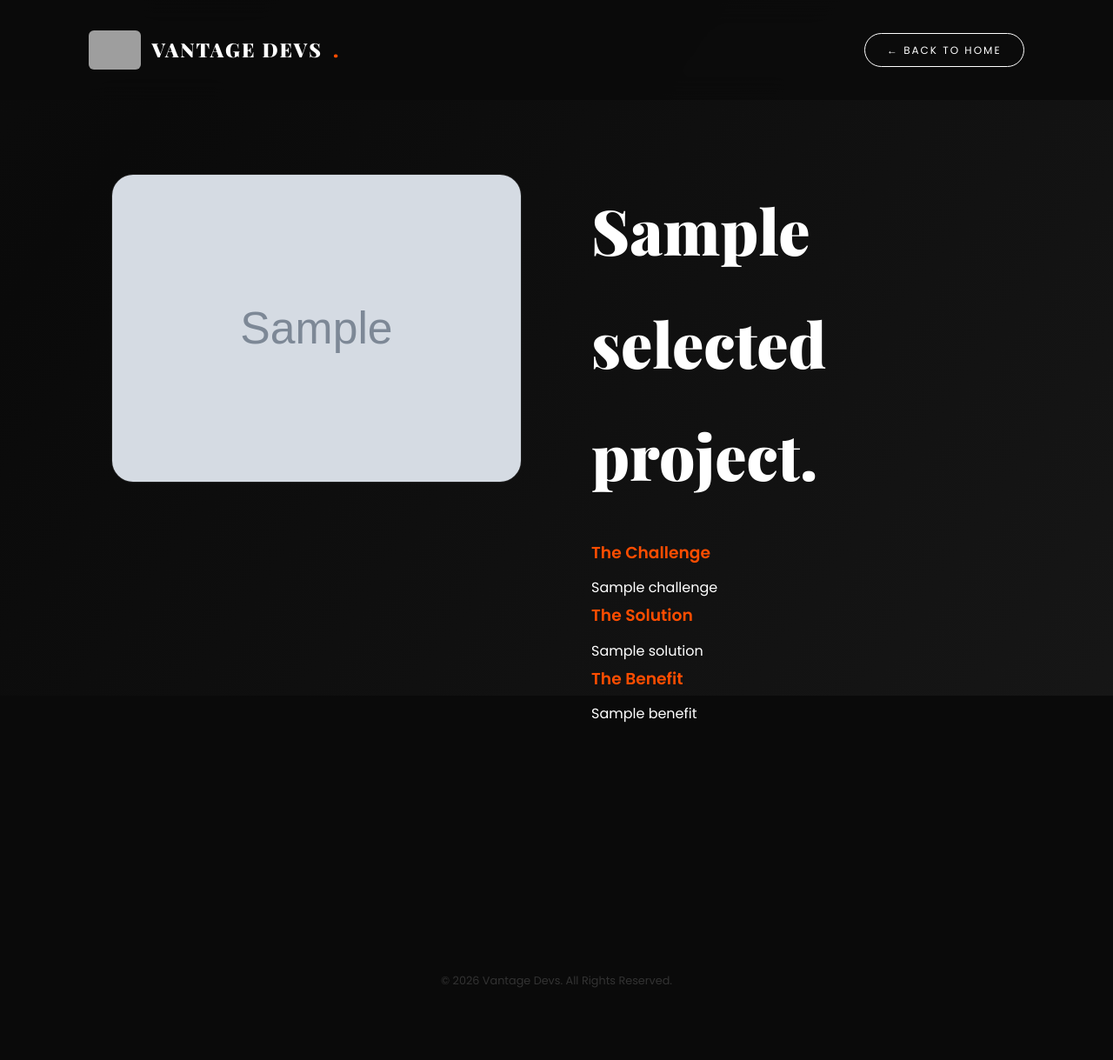
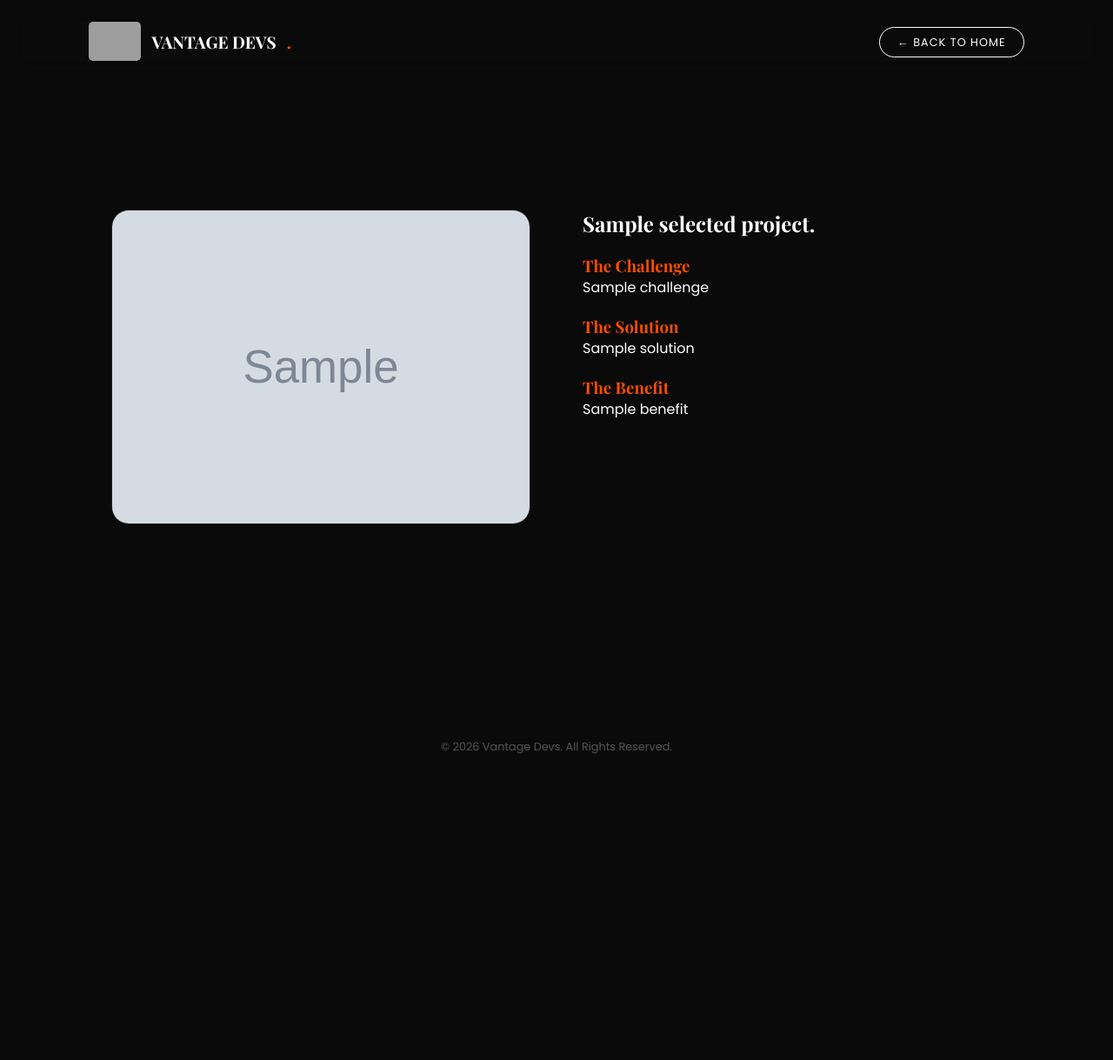
Before and after one commit to Abdulrehmanqureshi01/my-portfolio, a Flask app: template templates/index.html in a window 1280 px wide. Shown: the whole page at 87% size. After the commit the page ends 867 px from the top, so only its background shows below. Run offline with Flask 3, Linux system fonts and the light colour scheme; the template is opened without the code that fills it: most values are stand-ins (such as "Sample title", 1, 10 or a date in 2020); grey boxes marked "Sample" are stand-in pictures; grey boxes are pictures that could not be loaded.

Commit message:
Update style.css

```diff
--- a/static/style.css
+++ b/static/style.css
@@ -1,69 +1,43 @@
 :root { --bg: #0a0a0a; --accent: #ff4d00; --white: #ffffff; }
 * { margin: 0; padding: 0; box-sizing: border-box; scroll-behavior: smooth; }
-body { background-color: var(--bg); color: var(--white); font-family: 'Poppins', sans-serif; line-height: 1.8; overflow-x: hidden; }
-h1, h2, h3, h4, .logo { font-family: 'Playfair Display', serif; font-weight: 900; }
+body { background-color: var(--bg); color: var(--white); font-family: 'Poppins', sans-serif; overflow-x: hidden; }
+h1, h2, h3, .logo { font-family: 'Playfair Display', serif; }
 
-.water-bg { position: fixed; top: 0; left: 0; width: 100%; height: 100%; z-index: -1; background: linear-gradient(125deg, #0a0a0a, #1a1a1a, #0a0a0a, #1d1d1d); background-size: 400% 400%; animation: flow 15s ease infinite; }
-@keyframes flow { 0% { background-position: 0% 50%; } 50% { background-position: 100% 50%; } 100% { background-position: 0% 50%; } }
-
-/* Navbar */
-.navbar { display: flex; justify-content: space-between; align-items: center; padding: 35px 8%; position: fixed; width: 100%; top: 0; z-index: 1000; background: rgba(10,10,10,0.8); backdrop-filter: blur(15px); }
-.logo { font-size: 1.4rem; letter-spacing: 2px; }
+/* Navbar with Logo */
+.navbar { display: flex; justify-content: space-between; align-items: center; padding: 25px 8%; position: fixed; width: 100%; top: 0; z-index: 1000; background: rgba(10,10,10,0.8); backdrop-filter: blur(15px); }
+.logo { display: flex; align-items: center; gap: 12px; font-size: 1.2rem; font-weight: 700; }
 .logo span { color: var(--accent); }
-.nav-links { list-style: none; display: flex; gap: 40px; }
-.nav-links a { text-decoration: none; color: #fff; font-size: 0.75rem; letter-spacing: 2px; opacity: 0.6; transition: 0.3s; }
-.btn-rounded-nav { border: 1px solid #fff; padding: 10px 25px; border-radius: 50px; opacity: 1 !important; }
-/* --- Logo & Navbar Branding Update --- */
-.logo {
-    display: flex;
-    align-items: center;
-    gap: 12px; /* Space between the logo image and "VANTAGE DEVS" text */
-}
-
-.nav-logo-img {
-    height: 45px; /* Adjust this to make your logo look perfect */
-    width: auto;  /* Prevents the logo from looking stretched */
-    border-radius: 6px; /* Smooths the corners of your logo image */
-    transition: transform 0.3s ease;
-}
-
-.nav-logo-img:hover {
-    transform: scale(1.1); /* Makes the logo pop slightly when you hover */
-}
+.nav-logo-img { height: 45px; width: auto; border-radius: 5px; }
+.nav-links { list-style: none; display: flex; gap: 30px; align-items: center; }
+.nav-links a { text-decoration: none; color: #fff; font-size: 0.8rem; letter-spacing: 1px; opacity: 0.7; }
+.btn-rounded-nav { border: 1px solid #fff; padding: 8px 20px; border-radius: 50px; opacity: 1 !important; }
 
 /* Hero */
 .hero { height: 100vh; display: flex; align-items: center; justify-content: center; text-align: center; position: relative; }
-.hero-bg-img { position: absolute; top: 0; left: 0; width: 100%; height: 100%; background: url('https://images.unsplash.com/photo-1497215728101-856f4ea42174?q=80&w=2000') center/cover; opacity: 0.2; z-index: -1; filter: grayscale(100%); }
-.hero h1 { font-size: 6rem; line-height: 1.1; margin: 30px 0; }
+.hero-bg-img { position: absolute; top: 0; left: 0; width: 100%; height: 100%; background: url('https://images.unsplash.com/photo-1497215728101-856f4ea42174?q=80&w=2000') center/cover; opacity: 0.15; z-index: -1; }
+.hero h1 { font-size: 5rem; }
 .gradient-text { background: linear-gradient(90deg, #fff, var(--accent)); -webkit-background-clip: text; -webkit-text-fill-color: transparent; }
-.badge { background: #111; padding: 8px 25px; border-radius: 50px; border: 1px solid #222; color: var(--accent); font-size: 0.8rem; letter-spacing: 2px; text-transform: uppercase; }
 
-/* About - Large Passport Photo Size */
-.section-container { padding: 150px 10%; min-height: 100vh; display: flex; flex-direction: column; justify-content: center; }
-.about-grid { display: grid; grid-template-columns: 1.2fr 0.8fr; gap: 80px; align-items: center; }
-.section-title { font-size: 4.5rem; margin-bottom: 30px; }
-.image-wrapper img { width: 350px; height: 450px; object-fit: cover; border-radius: 20px; filter: grayscale(100%); transition: 0.6s; border: 1px solid #222; margin-left: auto; display: block; }
+/* Roulette Animation */
+.roulette-container { width: 100vw; position: relative; left: 50%; right: 50%; margin-left: -50vw; margin-right: -50vw; overflow: hidden; }
+.roulette-track { display: flex; gap: 30px; width: max-content; animation: scroll 40s linear infinite; }
+@keyframes scroll { from { transform: translateX(0); } to { transform: translateX(-50%); } }
+.work-card { width: 380px; height: 480px; border-radius: 20px; overflow: hidden; position: relative; flex-shrink: 0; text-decoration: none; border: 1px solid #222; }
+.work-card img { width: 100%; height: 100%; object-fit: cover; }
+.card-overlay { position: absolute; bottom: 0; width: 100%; padding: 20px; background: linear-gradient(transparent, rgba(0,0,0,0.9)); color: #fff; }
 
-/* Roulette */
-.roulette-container { width: 100vw; position: relative; left: 50%; right: 50%; margin-left: -50vw; margin-right: -50vw; overflow: hidden; padding: 50px 0; }
-.roulette-track { display: flex; gap: 30px; width: max-content; animation: scroll 40s linear infinite; }
-.roulette-track:hover { animation-play-state: paused; }
-@keyframes scroll { from { transform: translateX(0); } to { transform: translateX(-50%); } }
-.work-card { width: 400px; height: 500px; border-radius: 25px; overflow: hidden; position: relative; flex-shrink: 0; border: 1px solid #222; }
-.work-card img { width: 100%; height: 100%; object-fit: cover; transition: 0.5s; }
-.card-overlay { position: absolute; bottom: 0; left: 0; width: 100%; padding: 30px; background: linear-gradient(transparent, rgba(0,0,0,0.9)); color: #fff; }
-
-/* Contact */
-.contact-center { align-items: center; text-align: center; }
-.contact-cards { display: flex; gap: 30px; margin-top: 60px; width: 100%; max-width: 900px; }
-.contact-card { flex: 1; background: #111; border: 1px solid #222; padding: 50px; border-radius: 35px; text-decoration: none; color: #fff; transition: 0.4s; }
-.contact-card i { font-size: 2.5rem; color: var(--accent); margin-bottom: 20px; }
-.contact-card:hover { border-color: var(--accent); transform: translateY(-10px); }
+/* General Layout */
+.section-container { padding: 100px 10%; min-height: 100vh; display: flex; flex-direction: column; justify-content: center; }
+.about-grid { display: grid; grid-template-columns: 1fr 1fr; gap: 50px; align-items: center; }
+.image-wrapper img { width: 100%; max-width: 350px; border-radius: 20px; }
+.contact-cards { display: flex; gap: 20px; margin-top: 50px; }
+.contact-card { flex: 1; background: #111; padding: 40px; border-radius: 20px; text-decoration: none; color: #fff; text-align: center; border: 1px solid #222; }
 
 /* Detail Page */
-.detail-grid { display: grid; grid-template-columns: 1fr 1fr; gap: 80px; padding: 50px 0; }
-.detail-image img { width: 100%; border-radius: 25px; border: 1px solid #222; }
-.case-study-item h3 { color: var(--accent); margin-bottom: 10px; font-family: 'Poppins'; }
-.back-btn { text-decoration: none; color: var(--accent); font-weight: 600; }
+.detail-view { padding-top: 150px; }
+.detail-grid { display: grid; grid-template-columns: 1fr 1fr; gap: 60px; }
+.detail-image img { width: 100%; border-radius: 20px; border: 1px solid #222; }
+.case-study-item h3 { color: var(--accent); margin-top: 20px; }
 
-footer { padding: 80px; text-align: center; color: #333; font-size: 0.8rem; }
+.water-bg { position: fixed; top: 0; width: 100%; height: 100%; z-index: -1; background: #0a0a0a; }
+footer { padding: 50px; text-align: center; opacity: 0.3; font-size: 0.8rem; }
```
